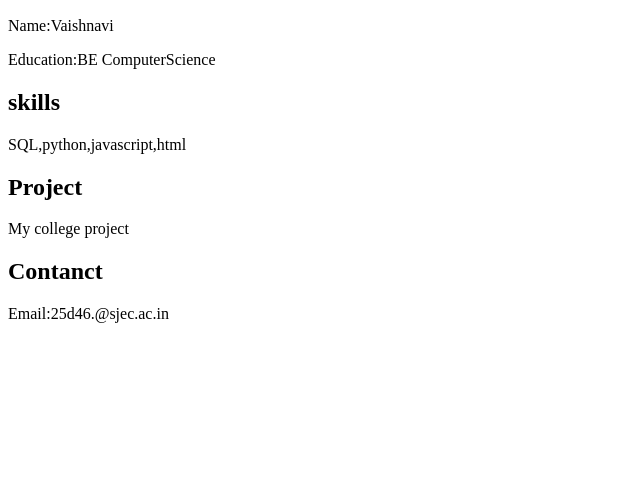
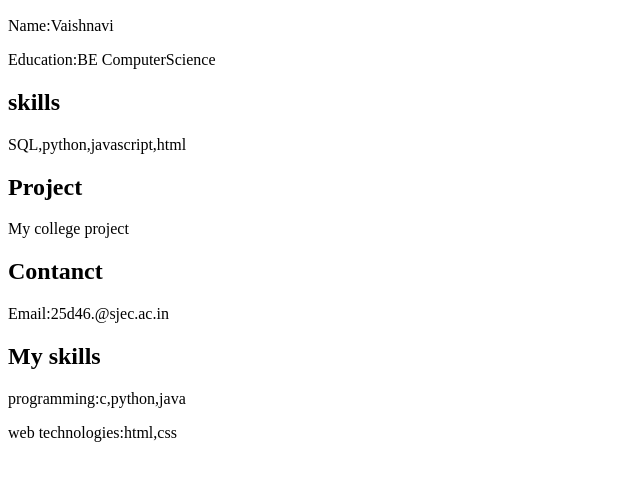
Before and after one commit to smvaishnavi821/personal-profile, a plain HTML site: page index.html in a window 1280 px wide. Shown: the part 110-590 px from the top of the page, without its empty margins (0-640 px from the left). Drawn offline with Linux system fonts and the light colour scheme.

Commit message:
Added skills section

```diff
--- a/index.html
+++ b/index.html
@@ -14,5 +14,8 @@
 <p>My college project</p>
 <h2>Contanct</h2>
 <p>Email:25d46.@sjec.ac.in<p>
+<h2>My skills</h2>
+<p>programming:c,python,java</p>
+<p>web technologies:html,css</p>
 </body>
 </html>
```
